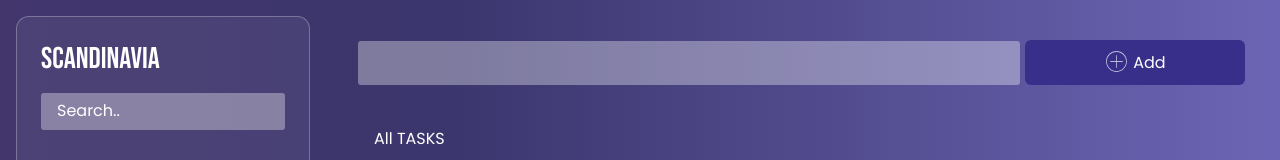
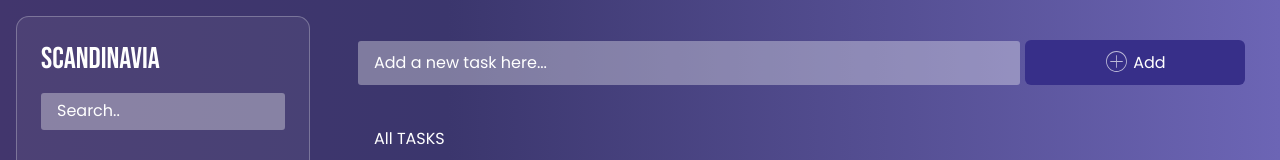
Before and after one commit to priyan1995/scandinav_test, a React (Create React App) app: page / in a window 1280 px wide. Shown: the top 160 px of the page. Built offline with nearby package versions, Linux system fonts and the light colour scheme; grey boxes are pictures that could not be loaded.

Commit message:
input placeholder added

```diff
--- a/src/components/AddTask.jsx
+++ b/src/components/AddTask.jsx
@@ -25,7 +25,7 @@ export const AddTask = () => {
     return (
         <>
             <div className="pd-add-task">
-                <UiInput  className="pd-add-task__input" value={newTask} onChange={e => setNewTask(e.target.value)}  />
+                <UiInput  className="pd-add-task__input" placeholder="Add a new task here..." value={newTask} onChange={e => setNewTask(e.target.value)}  />
                 <Button onClick={addHandleTask}><PlusIcon/> Add</Button>
             </div>
         </>
```
